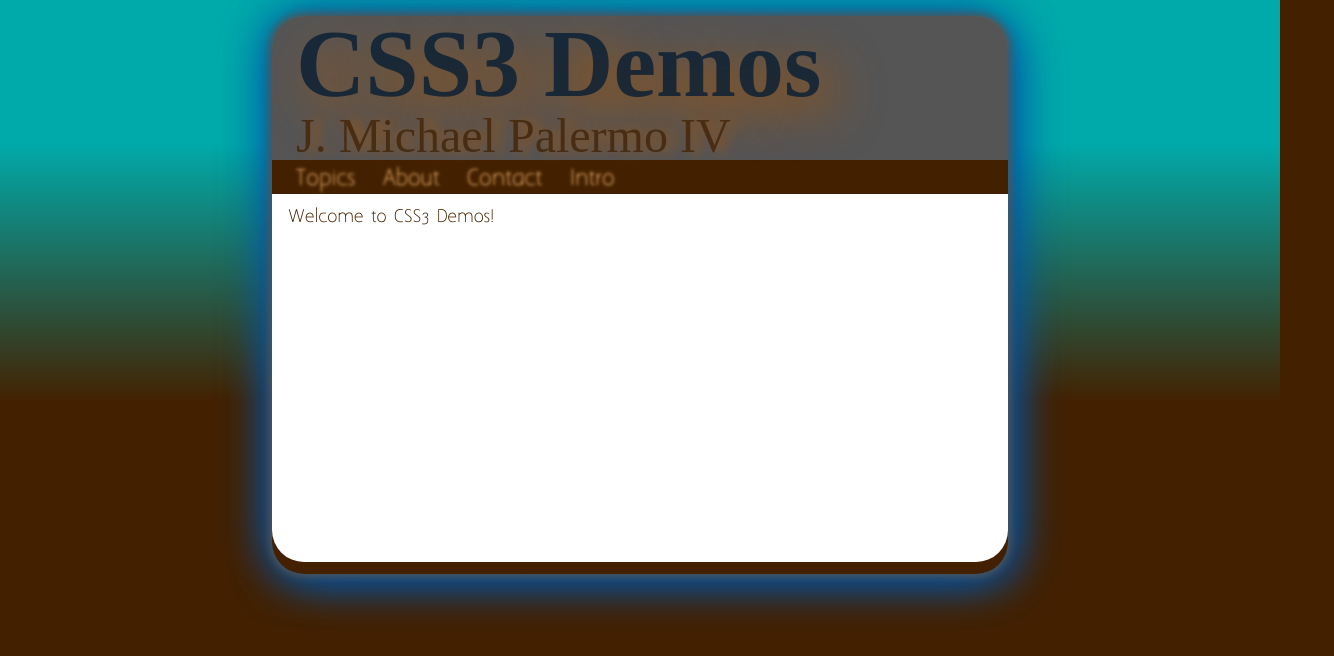
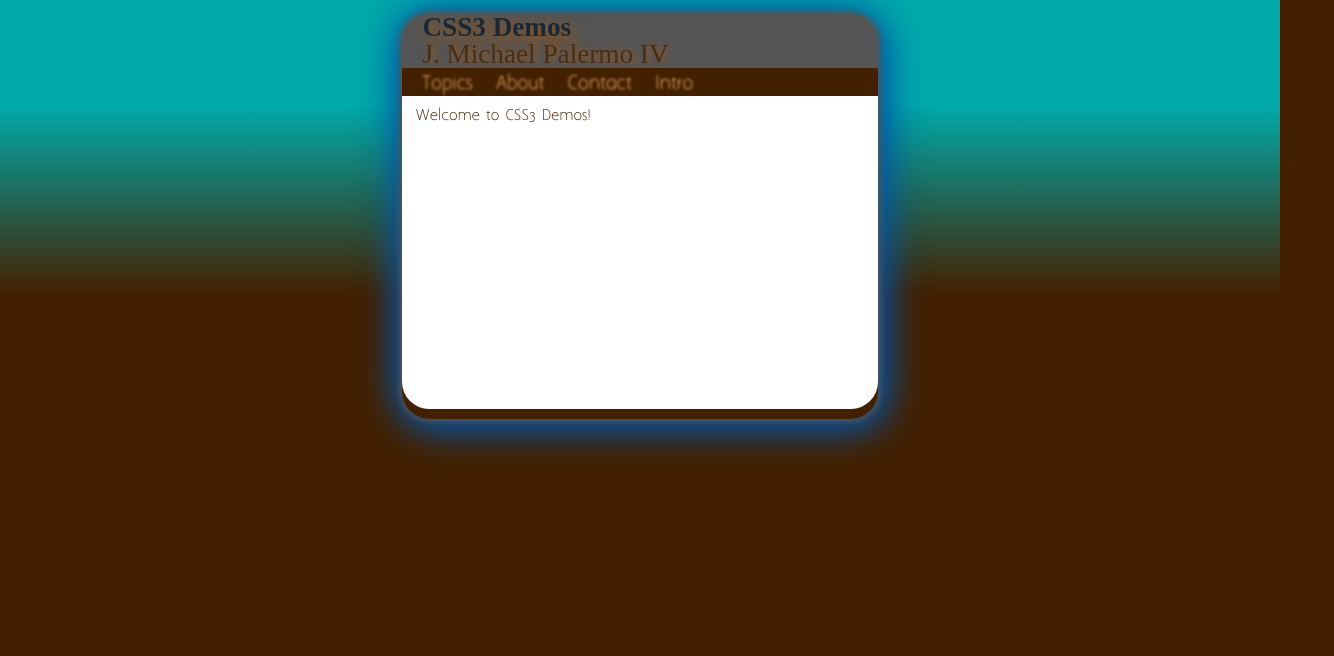
Before and after one commit to AgnieszkaKurek/demo-webpage, a plain HTML site: page index.html in a window 1280 px wide. Shown: the whole page, 1334 px wide, since content can reach past the window. Drawn offline with Linux system fonts and the light colour scheme; a web font is replaced by a local one.

Commit message:
add the abiility to reduce and increase website

```diff
--- a/style.css
+++ b/style.css
@@ -389,3 +389,97 @@ article, section {
     -webkit-transform: scale(1.15);
     -ms-transform: scale(1.15);
 }
+
+
+@media screen and (max-width:800px), (max-device-width:800px) {
+    body {
+        font-size:                      85%;
+    }
+    #topics * {
+        border-radius:                  0!important;
+        box-shadow:                     none!important;
+    }
+    #topics ul {
+        -webkit-column-count:           0;
+        column-count:                   0;
+    }
+    #topics li {
+        display:                        inline-block;
+        width:                          7.75em;
+        float:                          left;
+        padding-left:                   1.5em;
+        padding-right:                  1.5em;
+    }
+    #title, #subtitle {
+        font-size: 2em;
+    }
+    #title {
+        -webkit-transition: 0s;
+        -ms-transition: 0s;
+    }
+    #about {
+        display: inherit;
+        background-position: right bottom, right top;
+        background-size: 20%, 50%;
+    }
+    #about p {
+         -webkit-transform:  rotate(16deg)
+                            translate(22em,8em)
+                            scale(2);
+        -ms-transform:      rotate(16deg)
+                            translate(22em,8em)
+                            scale(2);
+        transform:          rotate(16deg)
+                            translate(22em,8em)
+                            scale(2);
+    }
+     #content {
+        width: 35em;
+    }
+     article, section, footer {
+        width: 33em;
+    }
+    footer {
+        padding-left: 1em;
+        padding-right: 1em;
+    }}
+
+@media screen and (max-width:480px),
+(max-device-width:480px) {
+    body {
+        font-size: 75%;
+    }
+    #title {
+        font-size: 3em;
+    }
+    #content {
+        width: 30em;
+    }
+    article, section, footer {
+        width: 28em;
+    }
+    #about p {
+        -webkit-transform:  rotate(7deg)
+                            translate(10em,8em)
+                            scale(1.5);
+        -ms-transform:      rotate(7deg)
+                            translate(10em,8em)
+                            scale(1.5);
+        transform:          rotate(7deg)
+                            translate(10em,8em)
+                            scale(1.5);
+    }
+    #topics li {
+        padding:     0.4375em;
+    }
+    #topics li p {
+        font-size:   0.8125em;
+    }
+}
+@media screen and (min-width:800px) {
+    #title:hover {
+       -webkit-transform:   scale(1.15);
+        -ms-transform:      scale(1.15);
+        transform:          scale(1.15);
+    }
+}
```
